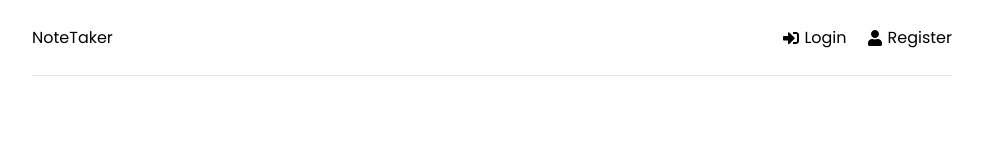
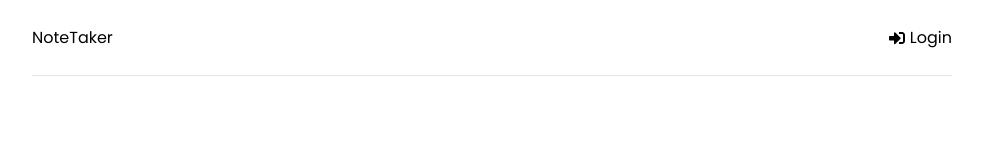
Before and after one commit to katp1998/Kethmie-Perera-assignment_notetaker, a React (Create React App) app in the folder frontend/: page /login in a window 1280 px wide. Shown: the top 144 px of the page, without its empty margins (148-1131 px from the left). Built offline with nearby package versions, Linux system fonts and the light colour scheme.

Commit message:
clearing warnings
Signed-off-by: Kethmie Perera <47343068+katp1998@users.noreply.github.com>

```diff
--- a/frontend/src/App.js
+++ b/frontend/src/App.js
@@ -1,7 +1,6 @@
 import { BrowserRouter as Router, Routes, Route } from "react-router-dom";
 import { ToastContainer } from "react-toastify";
 import "react-toastify/dist/ReactToastify.css";
-import Header from "./components/Header";
 import AdminDashboard from "./pages/AdminDashboard";
 import AdminRegisterUser from "./pages/AdminRegisterUser";
 import StudentDashboard from "./pages/StudentDashboard";
@@ -13,7 +12,6 @@ function App() {
     <>
       <Router>
         <div className="container">
-          <Header />
           <Routes>
             <Route path="/adminDashboard" element={<AdminDashboard />} />
             <Route path="/login" element={<Login />} />
--- /dev/null
+++ b/frontend/src/components/CommonHeader.jsx
@@ -0,0 +1,37 @@
+import React from 'react'
+import {FaSignInAlt, FaSignOutAlt} from 'react-icons/fa'
+import { Link, useNavigate } from 'react-router-dom'
+import { useSelector, useDispatch } from 'react-redux'
+import { logout, reset } from '../features/auth/authSlice'
+
+const CommonHeader = () => {
+  const nagivate = useNavigate()
+  const dispatch = useDispatch()
+  const {user} = useSelector((state) => state.auth)
+
+  const onLogout = () => {
+    dispatch(logout());
+    dispatch(reset());
+    nagivate("/");
+
+  }
+  return (
+    <header className='header'>
+      <div className="logo">
+        <Link to = "/">NoteTaker</Link>
+        </div>
+        <ul>
+          { user ? (
+            <li><button className='btn' onClick={onLogout}><FaSignOutAlt />Logout</button></li>
+          ) : (
+            <>
+            <li><Link to="/login"><FaSignInAlt />Login</Link></li>
+            </>
+          ) }
+
+        </ul>
+    </header>
+  )
+}
+
+export default CommonHeader
--- a/frontend/src/components/NoteForm.jsx
+++ b/frontend/src/components/NoteForm.jsx
@@ -1,5 +1,5 @@
 import {useState} from 'react'
-import {useSelector, useDispatch} from 'react-redux'
+import { useDispatch} from 'react-redux'
 import { createNote } from '../features/notes/noteSlice'
 
 function NoteForm() {
--- a/frontend/src/pages/AdminRegisterUser.jsx
+++ b/frontend/src/pages/AdminRegisterUser.jsx
@@ -5,6 +5,7 @@ import {useNavigate} from 'react-router-dom'
 import {toast} from 'react-toastify'
 import {register, reset} from '../features/auth/authSlice'
 import Spinner from '../components/Spinner'
+import Header from '../components/Header'
 
 function AdminRegisterUser() {
   const [formData, setFormData] = useState({
@@ -71,6 +72,7 @@ function AdminRegisterUser() {
 
   return (
     <>
+    <Header />
     <section className="heading">
       <h1>
         <FaUser /> Register User
--- a/frontend/src/pages/Login.jsx
+++ b/frontend/src/pages/Login.jsx
@@ -5,6 +5,7 @@ import { useNavigate } from 'react-router-dom'
 import { toast } from 'react-toastify'
 import { login, reset } from '../features/auth/authSlice'
 import Spinner from '../components/Spinner'
+import CommonHeader from '../components/CommonHeader'
 
 function Login() {
   const [formData, setFormData] = useState({
@@ -61,6 +62,7 @@ function Login() {
   }
   return (
     <>
+    <CommonHeader />
     <section className="heading">
       <h1>
         <FaSignInAlt /> Login
--- a/frontend/src/pages/LoginOnce.jsx
+++ b/frontend/src/pages/LoginOnce.jsx
@@ -5,6 +5,7 @@ import { useNavigate } from 'react-router-dom'
 import { toast } from 'react-toastify'
 import { register, reset } from '../features/auth/authSlice'
 import Spinner from '../components/Spinner'
+import CommonHeader from '../components/CommonHeader'
 
 const LoginOnce = () => {
     const [formData, setFormData] = useState({
@@ -27,7 +28,7 @@ const LoginOnce = () => {
         }
 
         if (isSuccess || user) {
-          navigate('/')
+          navigate('/login')
         }else{
           console.log("isSucess = false");
         }
@@ -64,6 +65,7 @@ const LoginOnce = () => {
 
     return (
     <>
+    <CommonHeader />
     <section className="heading">
       <h1>
         <FaUser /> Reset Password
--- a/frontend/src/pages/StudentDashboard.jsx
+++ b/frontend/src/pages/StudentDashboard.jsx
@@ -5,6 +5,7 @@ import NoteForm from '../components/NoteForm'
 import NoteItem from '../components/NoteItem'
 import Spinner from '../components/Spinner'
 import { getNotes, reset } from '../features/notes/noteSlice'
+import CommonHeader from '../components/CommonHeader'
 
 function StudentDashboard() {
   const navigate = useNavigate()
@@ -37,6 +38,7 @@ function StudentDashboard() {
 
   return (
     <>
+    <CommonHeader />
       <section className='heading'>
         <h1>Welcome {user && user.name}</h1>
         <p>Student Dashboard</p>
```
